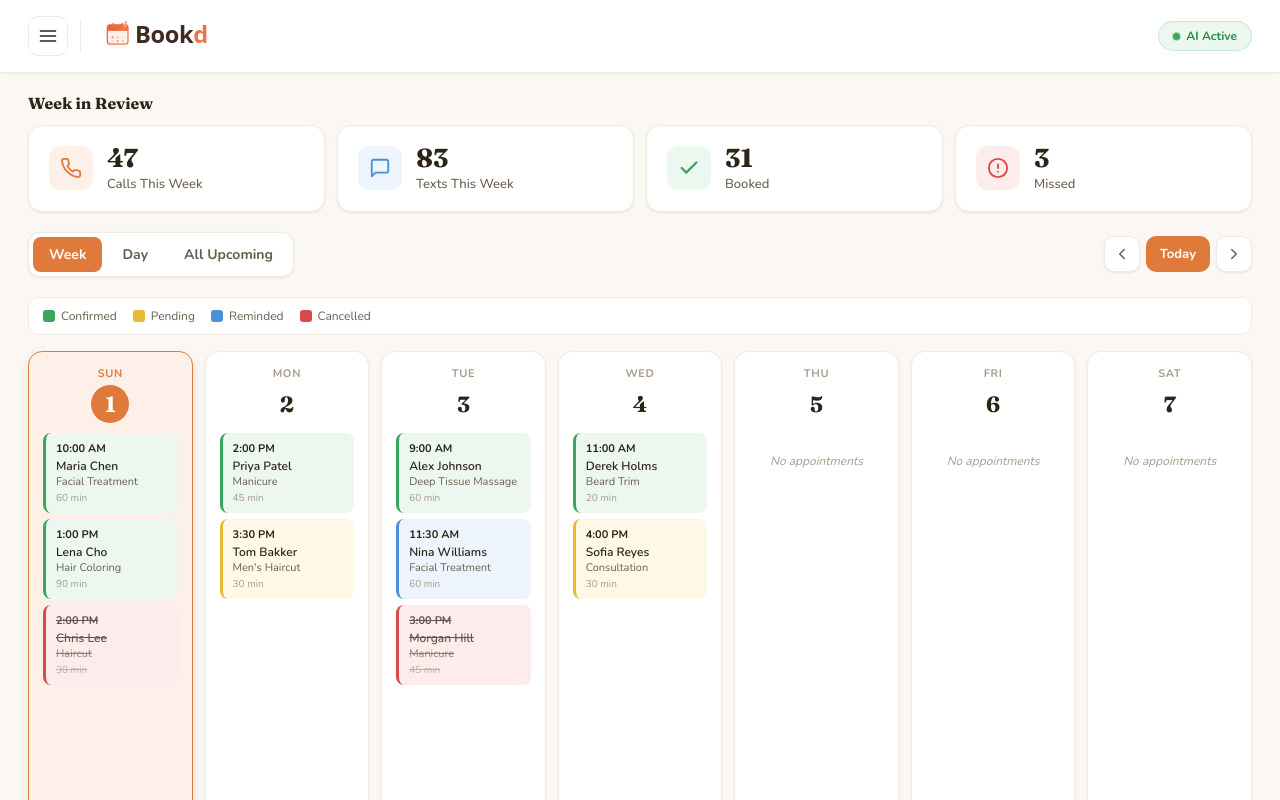
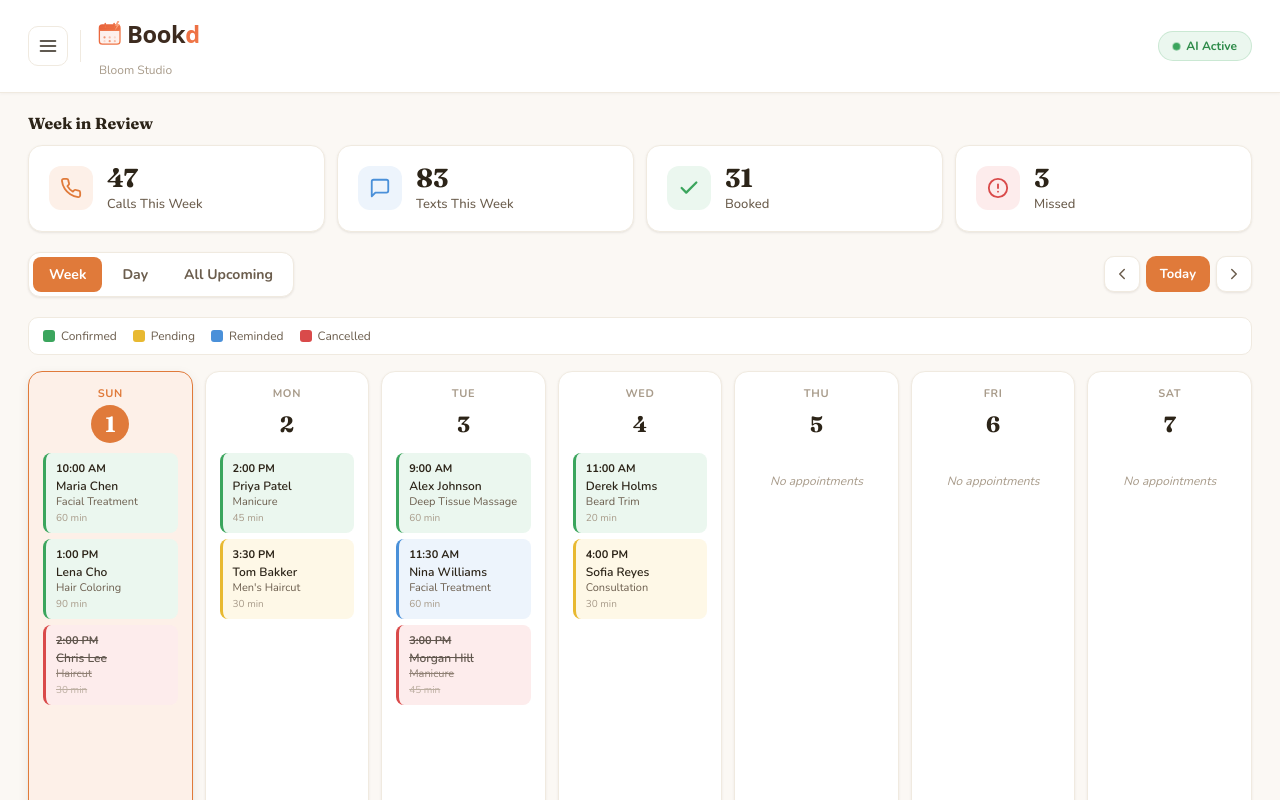
Before and after one commit to ArunimaV/bookd, a Next.js app: page / in a window 1280 px wide. Shown: the top 800 px of the page. Built offline with nearby package versions, Linux system fonts and the light colour scheme.

Commit message:
frontend ui done frfr

```diff
--- a/dashboard/components/Header.tsx
+++ b/dashboard/components/Header.tsx
@@ -202,7 +202,8 @@ export function Header({ tabs, activeTab, onTabChange }: HeaderProps) {
               marginRight: 4,
             }}
           />
-          {/* Replace text with logo */}
+          {/* Logo and subtitle */}
+          <div style={{ display: "flex", flexDirection: "column", alignItems: "flex-start" }}>
             <img
               src="/logo.svg"
               alt="Bloom Studio"
@@ -210,9 +211,20 @@ export function Header({ tabs, activeTab, onTabChange }: HeaderProps) {
                 width: 140,
                 height: "auto",
                 display: "block",
-              marginLeft: 3, // if you want to nudge it right, adjust as needed
+                marginLeft: -5, // Move logo 2 more pixels to the left
               }}
             />
+            <p
+              style={{
+                fontSize: 12,
+                color: C.textMuted,
+                margin: "4px 0 0 0",
+                marginLeft: "2px", // Move Bloom Studio text 2px to the right
+              }}
+            >
+              Bloom Studio
+            </p>
+          </div>
         </div>
 
         {/* Status Indicator */}
```
Lines whose indentation alone changed are shown as unchanged.
